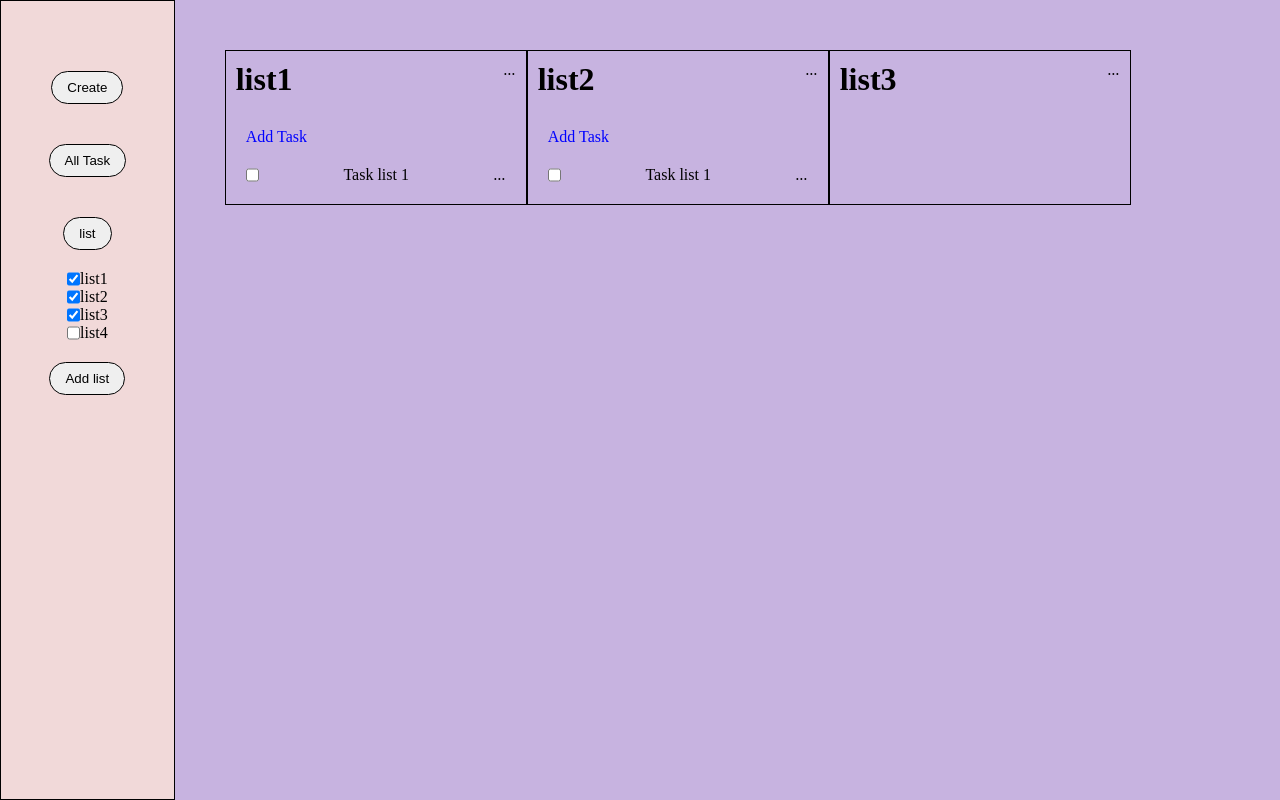
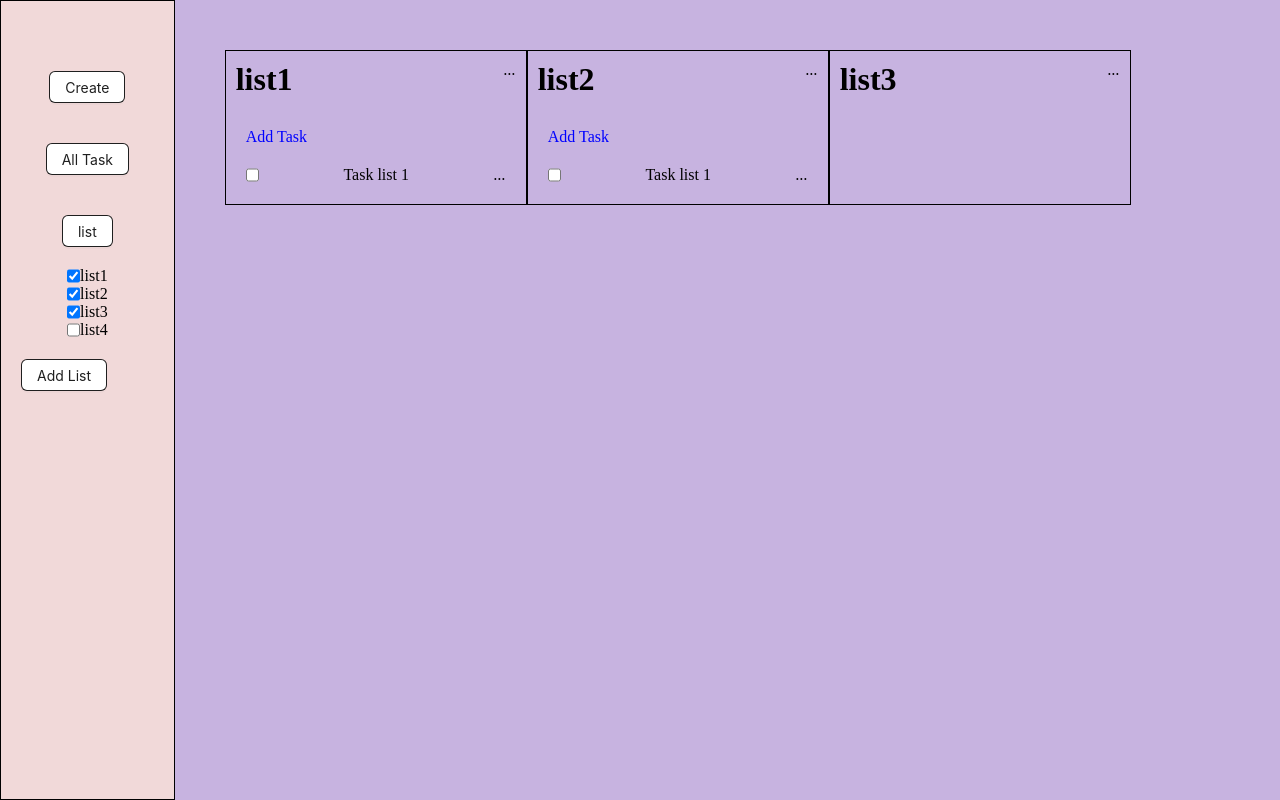
Before and after one commit to Siddharthmarko/Google-Task-Clone, a React (Vite) app: page / in a window 1280 px wide. Built offline with nearby package versions, Linux system fonts and the light colour scheme.

Commit message:
update by model

```diff
--- a/src/component/sidebar.jsx
+++ b/src/component/sidebar.jsx
@@ -1,28 +1,18 @@
 import React, { useState } from "react"
 import { useData } from "./context/task";
 import { Outlet } from "react-router-dom";
+import { Button, Modal, Select, DatePicker, TimePicker } from 'antd';
+import CreateList from "./createList";
+import CreatTaskForm from "./creatTaskForm";
 
 export default function SideBar(){
     const {state} = useData();
     const [showList, setShowList] = useState(false);
-    const [addList, setAddList]  = useState(false);
-    const [listName, setListName] = useState('');
-
-    const handleCreate = () => {
-        console.log(listName);
-        // add list with defualt vale like checked, name, taks
-        // mai object mai chala jayega
-    }
-
-    function handleCheck(e){
-        // yeah obje tka name lga serhc karega aur chekc undehck ka tick karnga
-        // console.log(e.target.name);
-    }
 
     let defaultList = state.map((item) => {
             return  (
             <div key = {item.id} >
-                    <input type="checkbox" name={item.name} checked={item.checked} onChange={handleCheck}  />
+                    <input type="checkbox" name={item.name} checked={item.checked} />
                     <div>{item.name}</div>
                 </div>
             )
@@ -32,28 +22,18 @@ export default function SideBar(){
             <div className="sidebar">
             <div>
                 <div className="create-btn">
-                    <button>Create</button>
+                    <CreatTaskForm/>
                 </div>
                     <div className="all-task" >
-                    <button>All Task</button>
+                        <Button>All Task</Button>
                     </div>
                 <div>
                     <div className="list-btn">
-                        <button onClick={() => setShowList(!showList)} >list</button>
+                        <Button onClick={() => setShowList(!showList)} >list</Button>
                     </div>
                     <div className="list-of-list" hidden={showList}>
                         {defaultList}
-                        <div>
-                            <button onClick={setAddList} >Add list</button>
-                            {
-                                addList ?
-                                            (<div>
-                                                <input type="text" value={listName} onChange={setListName} />
-                                                <input type="submit" onClick={handleCreate}/>
-                                            </div> )
-                                    : ''
-                            }
-                        </div>
+                        <CreateList/>
                     </div>
                 </div>
             </div>
```
